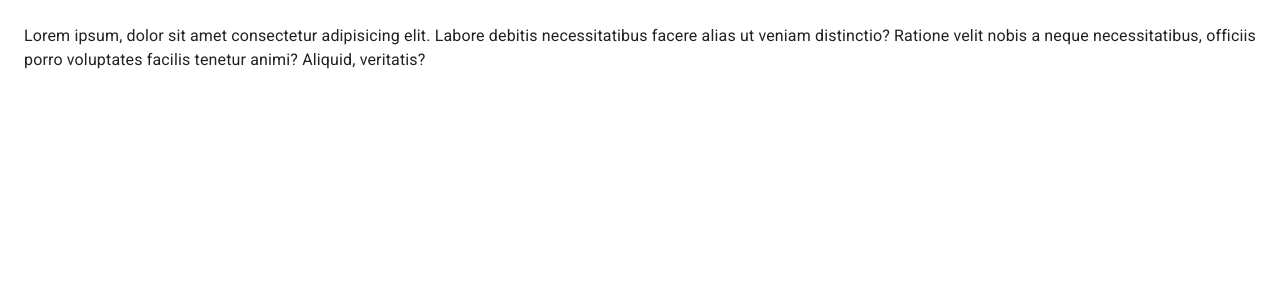
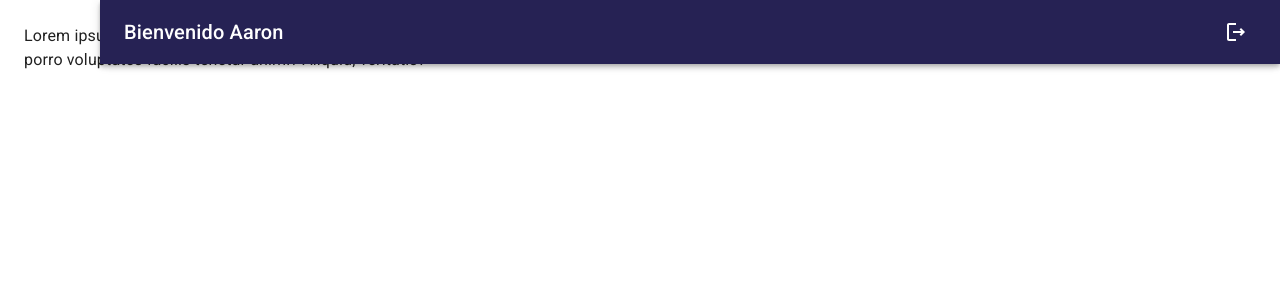
Before and after one commit to agirong/journal-app, a React (Vite) app: page / in a window 1280 px wide. Shown: the top 300 px of the page. Built offline with nearby package versions, Linux system fonts and the light colour scheme.

Commit message:
Agregar: NavBar

```diff
--- /dev/null
+++ b/src/journal/components/NavBar.jsx
@@ -0,0 +1,35 @@
+import { LogoutOutlined, MenuOutlined } from "@mui/icons-material"
+import { AppBar, Grid, IconButton, Toolbar, Typography } from "@mui/material"
+
+export const NavBar = ({drawerWidth}) => {
+  return (
+    <AppBar
+        position="fixed"
+        sx={{
+            width: {sm: `calc(100% - ${drawerWidth}px)`},
+            ml:{sm:`${drawerWidth}px`}
+        }}
+    >
+        <Toolbar>
+            <IconButton
+                color="inherit"
+                edge="start"
+                sx={{mr:2, display:{sm: 'none'}}}
+            >
+                <MenuOutlined/>
+            </IconButton>
+            <Grid
+                container
+                direction="row"
+                justifyContent="space-between"
+                alignItems="Center"
+            >
+                <Typography variant='h6' noWrap component='div'>Bienvenido Aaron</Typography>
+                <IconButton color="inherit">
+                    <LogoutOutlined/>
+                </IconButton>
+            </Grid>
+        </Toolbar>
+    </AppBar>
+  )
+}
--- /dev/null
+++ b/src/journal/components/index.js
@@ -0,0 +1 @@
+export * from './NavBar'
--- a/src/journal/layout/JournalLayout.jsx
+++ b/src/journal/layout/JournalLayout.jsx
@@ -1,9 +1,12 @@
 import { Box } from "@mui/system"
+import { NavBar } from "../components"
+
+const drawerWidth = 100;
 
 export const JournalLayout = ({children}) => {
   return (
     <Box sx={{display:'flex'}}>
-        {/* Navbar */}
+        <NavBar drawerWidth={drawerWidth}/>
         {/* Sidebar */}
         <Box
             component='main'
```
